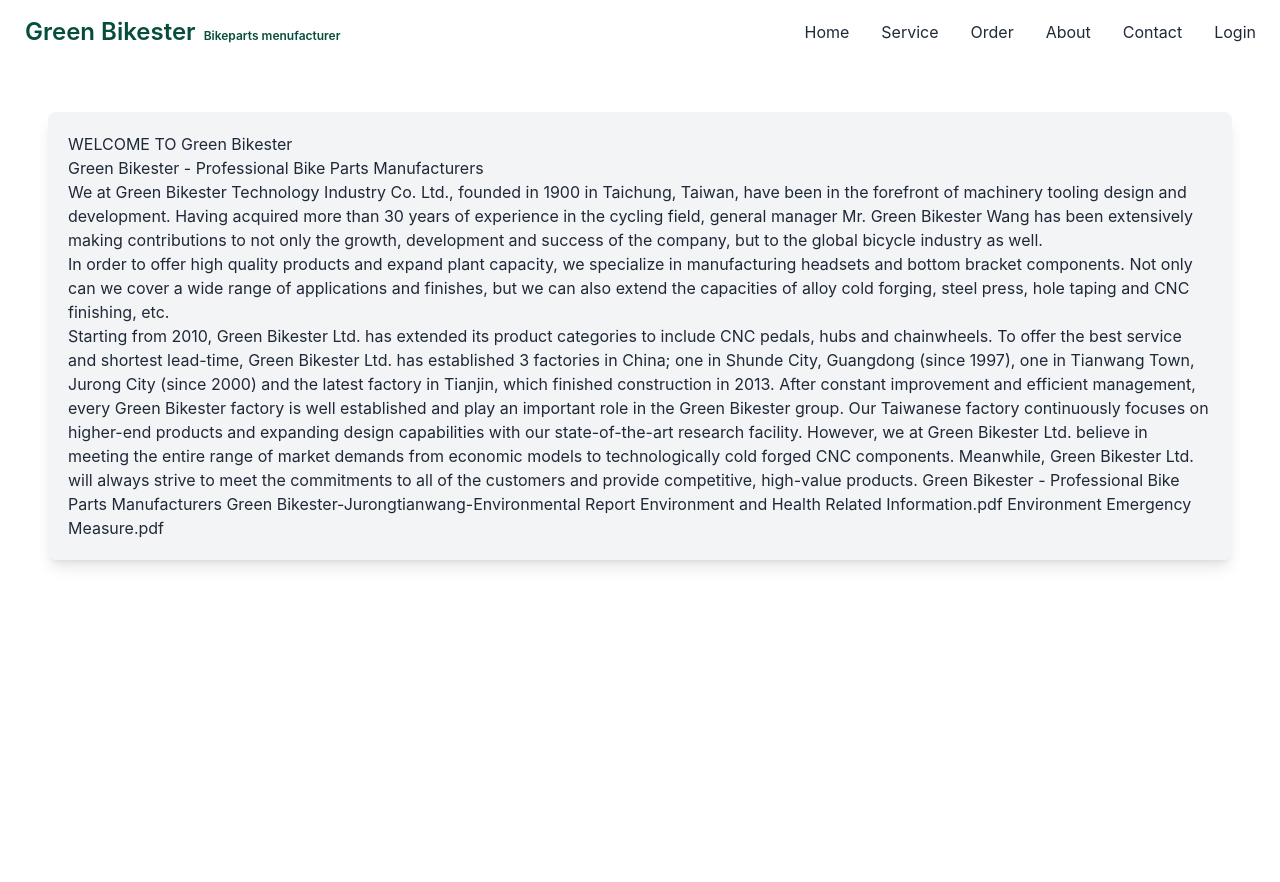
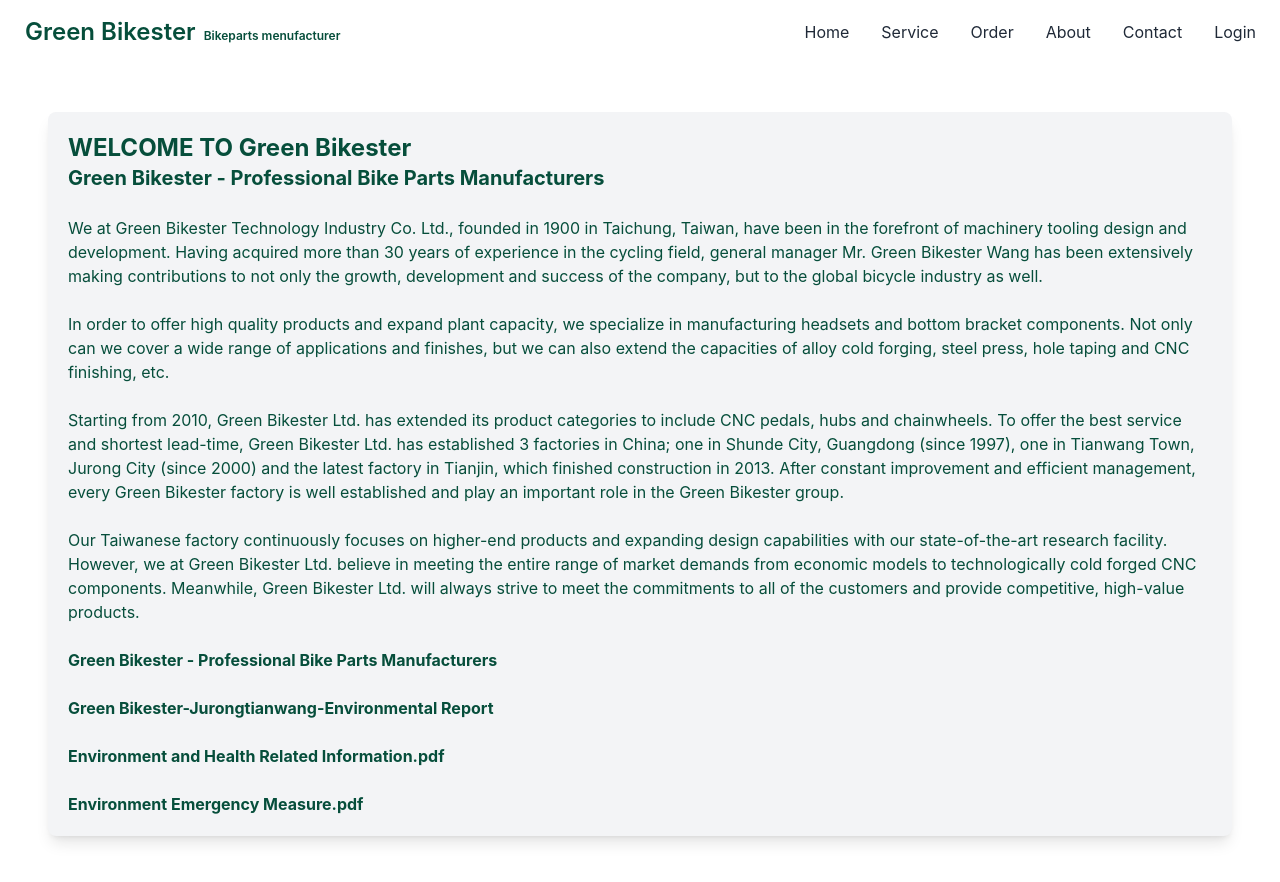
Before and after one commit to Nijumdip/green-bikester-client-assignment-12, a React (Create React App) app: page /about in a window 1280 px wide. Before the commit the page ends 800 px from the top, so only its background shows below. Built offline with nearby package versions, Linux system fonts and the light colour scheme.

Commit message:
added about page

```diff
--- a/src/Pages/About/About.js
+++ b/src/Pages/About/About.js
@@ -1,28 +1,61 @@
-import React from 'react';
+import React from "react";
 
 const About = () => {
   return (
     <div className="p-12">
-        <div className='text-left bg-gray-100 p-5 rounded-lg shadow-lg lg:w-full'>
-        <h2>WELCOME TO Green Bikester</h2>
+      <div className="text-left text-emerald-900 bg-gray-100 p-5 rounded-lg shadow-lg lg:w-full">
+        <h2 className="text-2xl font-bold">WELCOME TO Green Bikester</h2>
+        <h4 className="text-xl font-bold">
           Green Bikester - Professional Bike Parts Manufacturers
+        </h4>
         <br />
         <p>
-        We at Green Bikester Technology Industry Co. Ltd., founded in 1900 in Taichung, Taiwan, have been in the forefront of machinery tooling design and development. Having acquired more than 30 years of experience in the cycling field, general manager Mr. Green Bikester Wang has been extensively making contributions to not only the growth, development and success of the company, but to the global bicycle industry as well.
+          We at Green Bikester Technology Industry Co. Ltd., founded in 1900 in
+          Taichung, Taiwan, have been in the forefront of machinery tooling
+          design and development. Having acquired more than 30 years of
+          experience in the cycling field, general manager Mr. Green Bikester
+          Wang has been extensively making contributions to not only the growth,
+          development and success of the company, but to the global bicycle
+          industry as well.
         </p>
-        In order to offer high quality products and expand plant capacity, we specialize in manufacturing headsets and bottom bracket components. Not only can we cover a wide range of applications and finishes, but we can also extend the capacities of alloy cold forging, steel press, hole taping and CNC finishing, etc.
         <br />
-        Starting from 2010, Green Bikester Ltd. has extended its product categories to include CNC pedals, hubs and chainwheels. To offer the best service and shortest lead-time, Green Bikester Ltd. has established 3 factories in China; one in Shunde City, Guangdong (since 1997), one in Tianwang Town, Jurong City (since 2000) and the latest factory in Tianjin, which finished construction in 2013. After constant improvement and efficient management, every Green Bikester factory is well established and play an important role in the Green Bikester group.
-
-        Our Taiwanese factory continuously focuses on higher-end products and expanding design capabilities with our state-of-the-art research facility. However, we at Green Bikester Ltd. believe in meeting the entire range of market demands from economic models to technologically cold forged CNC components. Meanwhile, Green Bikester Ltd. will always strive to meet the commitments to all of the customers and provide competitive, high-value products.
-
-        Green Bikester - Professional Bike Parts Manufacturers
-
-        Green Bikester-Jurongtianwang-Environmental Report
-
-        Environment and Health Related Information.pdf
-
-        Environment Emergency Measure.pdf
+        <p>
+          In order to offer high quality products and expand plant capacity, we
+          specialize in manufacturing headsets and bottom bracket components.
+          Not only can we cover a wide range of applications and finishes, but
+          we can also extend the capacities of alloy cold forging, steel press,
+          hole taping and CNC finishing, etc.
+        </p>
+        <br />
+        <p>
+          Starting from 2010, Green Bikester Ltd. has extended its product
+          categories to include CNC pedals, hubs and chainwheels. To offer the
+          best service and shortest lead-time, Green Bikester Ltd. has
+          established 3 factories in China; one in Shunde City, Guangdong (since
+          1997), one in Tianwang Town, Jurong City (since 2000) and the latest
+          factory in Tianjin, which finished construction in 2013. After
+          constant improvement and efficient management, every Green Bikester
+          factory is well established and play an important role in the Green
+          Bikester group.
+        </p>
+        <br />
+        <p>
+          Our Taiwanese factory continuously focuses on higher-end products and
+          expanding design capabilities with our state-of-the-art research
+          facility. However, we at Green Bikester Ltd. believe in meeting the
+          entire range of market demands from economic models to technologically
+          cold forged CNC components. Meanwhile, Green Bikester Ltd. will always
+          strive to meet the commitments to all of the customers and provide
+          competitive, high-value products.
+        </p>
+        <br />
+        <p className="font-bold">Green Bikester - Professional Bike Parts Manufacturers</p>
+        <br />
+        <p className="font-bold">Green Bikester-Jurongtianwang-Environmental Report</p>
+        <br />
+        <p className="font-bold">Environment and Health Related Information.pdf</p>
+        <br />
+        <p className="font-bold">Environment Emergency Measure.pdf</p>
       </div>
     </div>
   );
```
Lines whose indentation alone changed are shown as unchanged.
